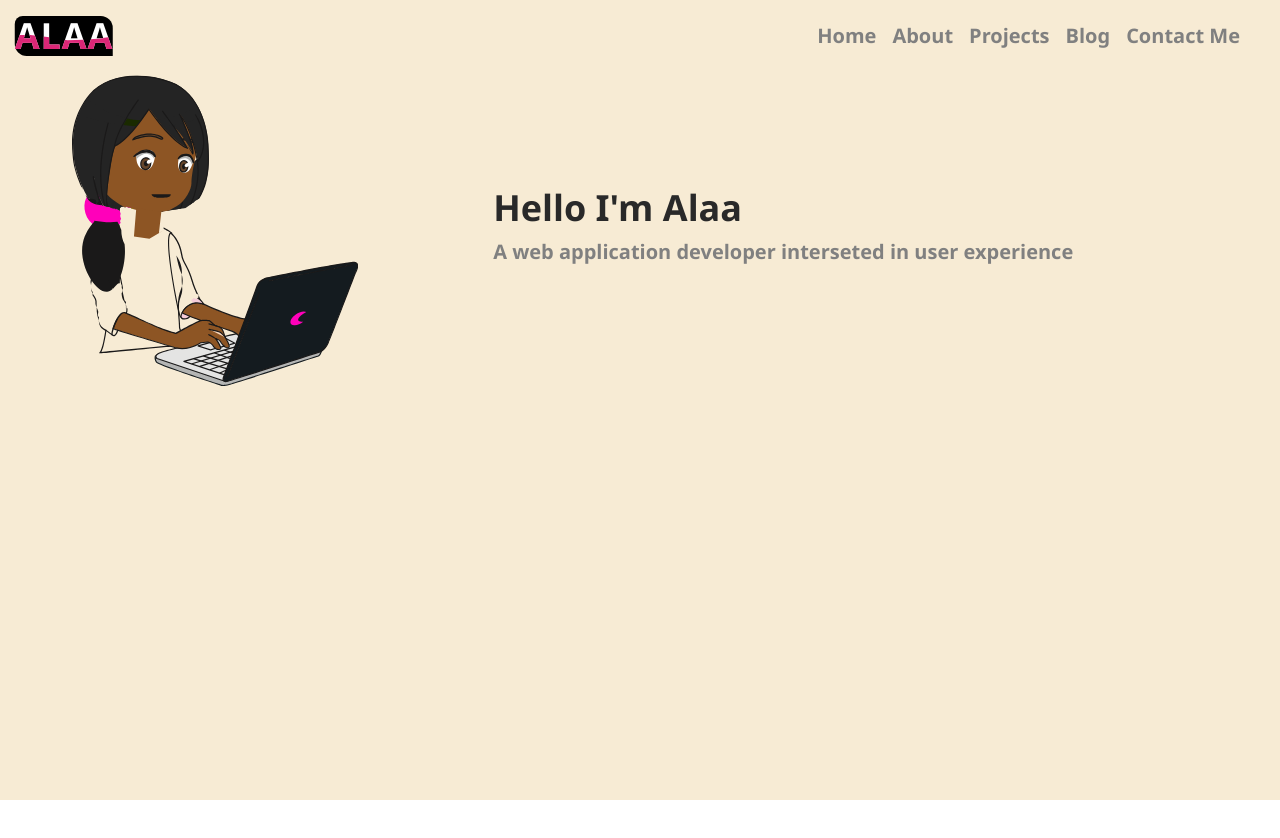
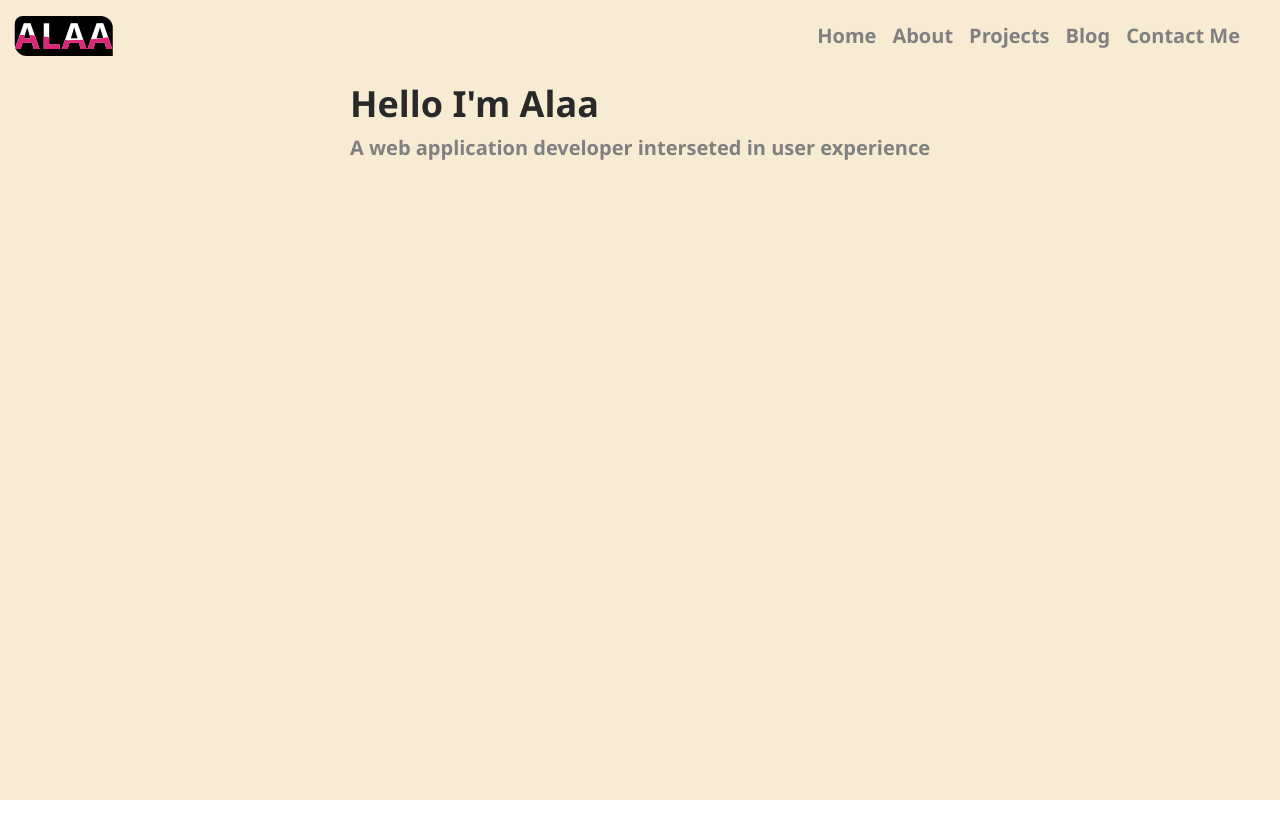
Before and after one commit to alaa-yahia/mysunshine, a Next.js app: page / in a window 1280 px wide. Shown: the top 838 px of the page. Built offline with nearby package versions, Linux system fonts and the light colour scheme.

Commit message:
Updatte hero image

```diff
--- a/components/Hero.js
+++ b/components/Hero.js
@@ -11,7 +11,7 @@ export default function Hero() {
         </div>
         <div className='h-10 bg-white/80'></div>
       </div> */}
-      <SvgLogo className='h-80 w-80' />
+      {/* <SvgLogo className='h-80 w-80' /> */}
       <div className='z-10 flex h-5/6 w-10/12  justify-center bg-bg-light p-3'>
         <div>
           <p className='text-4xl text-hero-font '>Hello I&apos;m Alaa</p>
```
